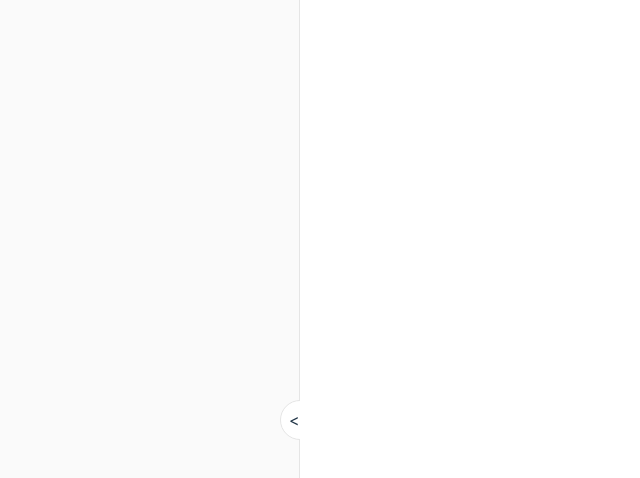
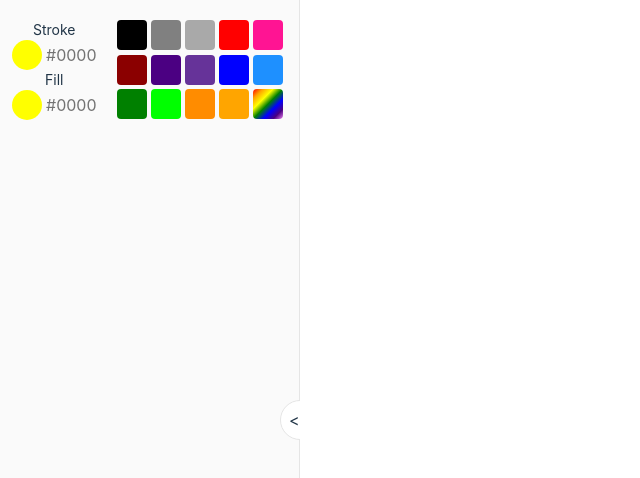
Before and after one commit to dawkaka/drawapp, a React (Vite) app: page / in a window 1280 px wide. Shown: the top 478 px of the page, without its empty margins (0-640 px from the left). Built offline with nearby package versions, Linux system fonts and the light colour scheme.

Commit message:
feat: add color panel ui

```diff
--- /dev/null
+++ b/src/components/colorpick.tsx
@@ -0,0 +1,110 @@
+import { useState } from "react"
+import { Color } from "../types"
+
+
+export default function ColorPanel() {
+    const [selectedColor, setSelectedColor] = useState<Color>({ color: "black", hex: "#0000" })
+    return (
+        <div className="flex py-5 px-3 gap-5">
+            <div className="flex flex-col">
+                <div className="flex flex-col items-center">
+                    <h3 className="text-sm">Stroke</h3>
+                    <div className="flex items-center gap-1">
+                        <div className="rounded-full h-[30px] w-[30px] bg-[yellow]"></div>
+                        <div className="text-neutral-500">{selectedColor.hex}</div>
+                    </div>
+                </div>
+                <div className="flex flex-col items-center">
+                    <h3 className="text-sm">Fill</h3>
+                    <div className="flex items-center gap-1">
+                        <div className="rounded-full h-[30px] w-[30px] bg-[yellow]"></div>
+                        <div className="text-neutral-500">{selectedColor.hex}</div>
+                    </div>
+                </div>
+            </div>
+            <ColoPicker onChange={(color: Color) => setSelectedColor(color)} />
+        </div>
+    )
+}
+
+export function ColoPicker({ onChange }: { onChange: (color: Color) => void }) {
+
+    return (
+        <div className="grid grid-cols-5 gap-1 place-start w-[fit-content]">
+            {
+                defaultColors.map((color) => (
+                    <div
+                        className="w-[30px] h-[30px] shrink-0 rounded"
+                        style={{ backgroundColor: color.color }}
+                        onClick={() => onChange(color)}
+                    >
+                    </div>
+                ))
+            }
+            <div className="h-[30px] w-[30px] relative bg-gradient-to-br rounded overflow-hidden">
+                <input type="color" className="opacity-0" onChange={(e) => onChange({ color: e.target.value, hex: "#adfasd" })} />
+            </div>
+        </div>
+    )
+}
+
+
+const defaultColors: Color[] = [
+    {
+        color: "black",
+        hex: "#ff8040"
+    },
+    {
+        color: "grey",
+        hex: "#ff8040"
+    },
+    {
+        color: "darkgray",
+        hex: "#ff8040"
+    },
+    {
+        color: "red",
+        hex: "#ff8040"
+    },
+    {
+        color: "deeppink",
+        hex: "#ff8040"
+    },
+    {
+        color: "darkred",
+        hex: "#ff8040"
+    },
+    {
+        color: "indigo",
+        hex: "#ff8040"
+    },
+    {
+        color: "rebeccapurple",
+        hex: "#ff8040"
+    },
+    {
+        color: "blue",
+        hex: "#ff8040"
+    },
+    {
+        color: "dodgerblue",
+        hex: "#ff8040"
+    },
+    {
+        color: "green",
+        hex: "#ff8040"
+    },
+    {
+        color: "lime",
+        hex: "#ff8040"
+    },
+
+    {
+        color: "darkorange",
+        hex: "#ff8040"
+    },
+    {
+        color: "orange",
+        hex: "#ff8040"
+    },
+]
--- a/src/components/side.tsx
+++ b/src/components/side.tsx
@@ -1,7 +1,11 @@
 import { useState } from "react"
+import { Color } from "../types"
+import ColorPanel from "./colorpick"
 
 export default function Side() {
     const [closed, setClosed] = useState(false)
+    const [selectedColor, setSelectedColor] = useState<Color>({ color: "red", hex: "#rrrr" })
+    console.log(selectedColor)
     return (
         <aside
             className="bg-neutral-50 fixed top-0 left-0 bottom-0 border-r border-neutral-200 overflow-y-auto transition-all"
@@ -9,7 +13,8 @@ export default function Side() {
                 width: closed ? 0 : "300px"
             }}
         >
-            <div className="relative w-full h-full ">
+            <div className="relative  w-full h-full">
+                <ColorPanel />
             </div>
             <div
                 className="h-[40px] w-[40px] flex items-center pl-2 cursor-pointer bg-[white] border border-neutral-200 fixed top-[50%] rounded-full translateY(-50%) transition-all"
--- a/src/index.css
+++ b/src/index.css
@@ -7,7 +7,7 @@
   font-size: 16px;
   line-height: 24px;
   font-weight: 400;
-
+  --tw-gradient-stops: red, orange, yellow, green, blue, indigo, violet;
   color-scheme: light dark;
   color: rgba(255, 255, 255, 0.87);
   background-color: #242424;
@@ -22,6 +22,7 @@
 html {
   width: 100%;
   height: 100%;
+  color: dee;
 }
 
 a {
--- /dev/null
+++ b/src/types.ts
@@ -0,0 +1,4 @@
+export type Color = {
+    color: string;
+    hex: `#${string}`
+}
```
